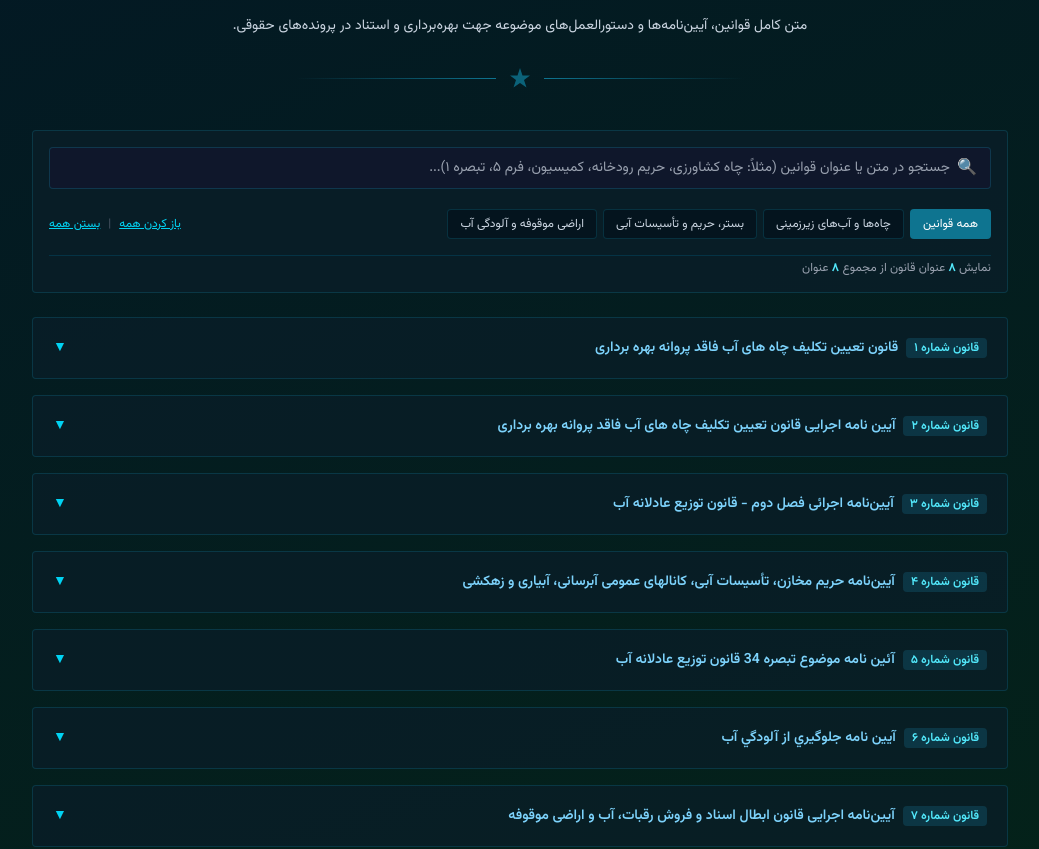
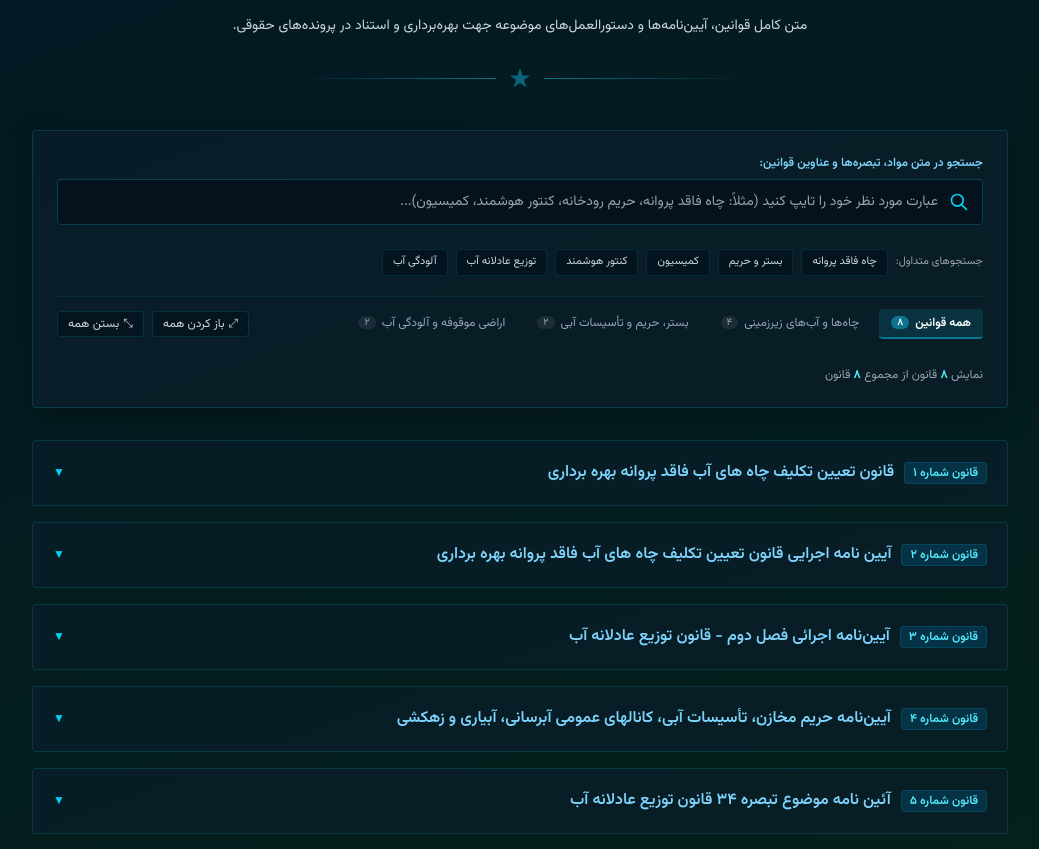
Before and after one commit to alinekoeerad/kianersi-law-site, a React (Vite) app: page / in a window 1280 px wide. Shown: the part 4620-5469 px from the top of the page, without its empty margins (120-1159 px from the left). Built offline with nearby package versions, Linux system fonts and the light colour scheme.

Commit message:
feat: enhance laws search UI/UX with keyword highlighting and quick tags

```diff
--- a/src/components/LawsSection.tsx
+++ b/src/components/LawsSection.tsx
@@ -5,6 +5,20 @@ import { lawsDatabase } from '../data/laws';
 // Helper function to convert English digits to Persian digits
 const toPersianDigits = (n: number | string) => {
   return n.toString().replace(/\d/g, (d) => '۰۱۲۳۴۵۶۷۸۹'[parseInt(d, 10)]);
+};
+
+// Count keyword occurrences in text
+const countOccurrences = (text: string, term: string) => {
+  if (!term.trim()) return 0;
+  const normalizedText = text.toLowerCase();
+  const normalizedTerm = term.trim().toLowerCase();
+  let count = 0;
+  let pos = 0;
+  while ((pos = normalizedText.indexOf(normalizedTerm, pos)) !== -1) {
+    count++;
+    pos += normalizedTerm.length;
+  }
+  return count;
 };
 
 export default function LawsSection() {
@@ -19,6 +33,16 @@ export default function LawsSection() {
     { id: 'lands', label: 'اراضی موقوفه و آلودگی آب' }
   ];
 
+  // Quick suggestion tags for faster user discovery
+  const quickTags = [
+    'چاه فاقد پروانه',
+    'بستر و حریم',
+    'کمیسیون',
+    'کنتور هوشمند',
+    'توزیع عادلانه آب',
+    'آلودگی آب'
+  ];
+
   // Map law id to category
   const getCategoryForLaw = (id: number) => {
     if ([1, 2, 3, 5].includes(id)) return 'wells';
@@ -26,21 +50,62 @@ export default function LawsSection() {
     return 'lands';
   };
 
-  // Filtered laws
+  // Category counts
+  const categoryCounts = useMemo(() => {
+    return {
+      all: lawsDatabase.length,
+      wells: lawsDatabase.filter((l) => [1, 2, 3, 5].includes(l.id)).length,
+      rivers: lawsDatabase.filter((l) => [4, 8].includes(l.id)).length,
+      lands: lawsDatabase.filter((l) => ![1, 2, 3, 5, 4, 8].includes(l.id)).length
+    };
+  }, []);
+
+  // Filtered laws with match counts
   const filteredLaws = useMemo(() => {
-    return lawsDatabase.filter((law) => {
+    const normalizedSearch = searchTerm.trim().toLowerCase();
+
+    return lawsDatabase
+      .map((law) => {
         const matchesCategory = selectedCategory === 'all' || getCategoryForLaw(law.id) === selectedCategory;
-      const normalizedSearch = searchTerm.trim().toLowerCase();
-      const matchesSearch = !normalizedSearch ||
-        law.title.toLowerCase().includes(normalizedSearch) ||
-        law.content.toLowerCase().includes(normalizedSearch);
+        const titleMatches = countOccurrences(law.title, normalizedSearch);
+        const contentMatches = countOccurrences(law.content, normalizedSearch);
+        const totalMatches = titleMatches + contentMatches;
+        const matchesSearch = !normalizedSearch || totalMatches > 0;
 
-      return matchesCategory && matchesSearch;
-    });
+        return {
+          ...law,
+          totalMatches,
+          isMatch: matchesCategory && matchesSearch
+        };
+      })
+      .filter((law) => law.isMatch);
   }, [searchTerm, selectedCategory]);
 
-  // Helper function to format legal text line by line with advanced regex
-  const formatLegalText = (text: string) => {
+  // Helper function to highlight the searched keyword
+  const highlightSearchTerm = (text: string, term: string) => {
+    if (!term.trim()) return toPersianDigits(text);
+    const escaped = term.trim().replace(/[.*+?^${}()|[\]\\]/g, '\\$&');
+    const regex = new RegExp(`(${escaped})`, 'gi');
+    const parts = text.split(regex);
+    if (parts.length === 1) return toPersianDigits(text);
+
+    return parts.map((part, i) => {
+      if (i % 2 === 1) {
+        return (
+          <mark
+            key={i}
+            className="bg-cyan-500/30 text-cyan-100 font-bold px-1 py-0.5 rounded-sm border-b-2 border-cyan-400 mx-0.5"
+          >
+            {toPersianDigits(part)}
+          </mark>
+        );
+      }
+      return toPersianDigits(part);
+    });
+  };
+
+  // Helper function to format legal text line by line with advanced regex + search highlighting
+  const formatLegalText = (text: string, term: string) => {
     if (!text) return null;
 
     return text.split('\n').map((line, lineIndex, array) => {
@@ -53,11 +118,11 @@ export default function LawsSection() {
             if (index % 2 === 1) {
               return (
                 <span key={index} className="legal-highlight">
-                  {toPersianDigits(part)}
+                  {highlightSearchTerm(part, term)}
                 </span>
               );
             }
-            return <span key={index}>{toPersianDigits(part)}</span>;
+            return <span key={index}>{highlightSearchTerm(part, term)}</span>;
           })}
           {lineIndex < array.length - 1 ? '\n' : ''}
         </span>
@@ -83,70 +148,158 @@ export default function LawsSection() {
           </div>
         </AnimSection>
 
-        {/* Search & Filter Bar */}
+        {/* Enhanced High-End Search & Filter Card */}
         <AnimSection delay={100}>
-          <div className="p-4 mb-6 rounded-sm space-y-4" style={{ backgroundColor: 'rgba(10, 30, 40, 0.8)', border: '1px solid rgba(14,116,144,0.3)' }}>
+          <div
+            className="p-6 mb-8 rounded-sm space-y-5 transition-all"
+            style={{
+              backgroundColor: 'rgba(10, 30, 40, 0.85)',
+              border: '1px solid rgba(14, 116, 144, 0.35)',
+              boxShadow: '0 8px 30px rgba(0,0,0,0.3)'
+            }}
+          >
+            {/* Search Input Box */}
+            <div>
+              <label className="block text-xs font-semibold mb-2" style={{ color: '#7dd3fc', fontFamily: 'Noto Sans Arabic' }}>
+                جستجو در متن مواد، تبصره‌ها و عناوین قوانین:
+              </label>
 
-            {/* Search Input */}
-            <div className="relative">
-              <span className="absolute right-3.5 top-2.5 text-gray-400">🔍</span>
+              <div className="relative flex items-center">
+                {/* Clean SVG Search Icon */}
+                <div className="absolute right-3.5 flex items-center pointer-events-none text-cyan-400">
+                  <svg className="w-5 h-5" fill="none" stroke="currentColor" viewBox="0 0 24 24">
+                    <path strokeLinecap="round" strokeLinejoin="round" strokeWidth="2" d="M21 21l-6-6m2-5a7 7 0 11-14 0 7 7 0 0114 0z" />
+                  </svg>
+                </div>
+
                 <input
                   type="text"
-                placeholder="جستجو در متن یا عنوان قوانین (مثلاً: چاه کشاورزی، حریم رودخانه، کمیسیون، فرم ۵، تبصره ۱)..."
+                  placeholder="عبارت مورد نظر خود را تایپ کنید (مثلاً: چاه فاقد پروانه، حریم رودخانه، کنتور هوشمند، کمیسیون)..."
                   value={searchTerm}
                   onChange={(e) => setSearchTerm(e.target.value)}
-                className="w-full pr-10 pl-4 py-2.5 text-xs md:text-sm rounded-sm bg-slate-900 border border-cyan-900/60 text-white placeholder-gray-400 focus:outline-none focus:border-cyan-500"
+                  className="w-full pr-11 pl-11 py-3 text-xs md:text-sm rounded-sm transition-all focus:outline-none placeholder-gray-400"
+                  style={{
+                    backgroundColor: 'rgba(2, 15, 26, 0.75)',
+                    border: '1px solid rgba(14, 116, 144, 0.45)',
+                    color: '#ffffff',
+                    fontFamily: 'Noto Sans Arabic'
+                  }}
                 />
+
+                {/* Clean SVG Clear Button */}
                 {searchTerm && (
                   <button
+                    type="button"
                     onClick={() => setSearchTerm('')}
-                  className="absolute left-3 top-2.5 text-xs text-gray-400 hover:text-white"
+                    className="absolute left-3 p-1.5 rounded-full text-gray-400 hover:text-white hover:bg-cyan-900/40 transition-colors"
+                    title="پاک کردن جستجو"
+                    aria-label="پاک کردن جستجو"
                   >
-                  ✕ پاک کردن
+                    <svg className="w-4 h-4" fill="none" stroke="currentColor" viewBox="0 0 24 24">
+                      <path strokeLinecap="round" strokeLinejoin="round" strokeWidth="2" d="M6 18L18 6M6 6l12 12" />
+                    </svg>
                   </button>
                 )}
               </div>
+            </div>
 
-            {/* Category Filter Pills & Toggle Buttons */}
-            <div className="flex flex-wrap items-center justify-between gap-3 pt-1">
-              <div className="flex flex-wrap items-center gap-1.5">
-                {categories.map((cat) => (
+            {/* Quick Keyword Suggestion Tags */}
+            <div className="flex flex-wrap items-center gap-2 pt-1">
+              <span className="text-[11px] text-gray-400" style={{ fontFamily: 'Noto Sans Arabic' }}>
+                جستجوهای متداول:
+              </span>
+              {quickTags.map((tag) => {
+                const isActive = searchTerm === tag;
+                return (
+                  <button
+                    key={tag}
+                    type="button"
+                    onClick={() => setSearchTerm(isActive ? '' : tag)}
+                    className="text-[11px] px-2.5 py-1 rounded-sm transition-all"
+                    style={{
+                      backgroundColor: isActive ? 'rgba(14, 116, 144, 0.35)' : 'rgba(2, 15, 26, 0.6)',
+                      color: isActive ? '#7dd3fc' : '#cbd5e1',
+                      border: isActive ? '1px solid #0e7490' : '1px solid rgba(14, 116, 144, 0.25)',
+                      fontFamily: 'Noto Sans Arabic'
+                    }}
+                  >
+                    {tag} {isActive && '✕'}
+                  </button>
+                );
+              })}
+            </div>
+
+            {/* Editorial Category Tabs & Expand/Collapse Controls */}
+            <div className="pt-3 border-t flex flex-wrap items-center justify-between gap-4" style={{ borderColor: 'rgba(14, 116, 144, 0.2)' }}>
+
+              {/* Category Tabs */}
+              <div className="flex flex-wrap items-center gap-2">
+                {categories.map((cat) => {
+                  const isSelected = selectedCategory === cat.id;
+                  const count = categoryCounts[cat.id as keyof typeof categoryCounts];
+                  return (
                     <button
                       key={cat.id}
+                      type="button"
                       onClick={() => setSelectedCategory(cat.id as any)}
-                    className="text-xs px-3 py-1.5 rounded-sm transition-all duration-200"
+                      className="text-xs py-1.5 px-3 rounded-sm transition-all duration-200 flex items-center gap-1.5"
                       style={{
-                      backgroundColor: selectedCategory === cat.id ? '#0e7490' : 'rgba(2, 15, 26, 0.6)',
-                      color: selectedCategory === cat.id ? '#ffffff' : '#cbd5e1',
-                      border: '1px solid rgba(14, 116, 144, 0.3)'
+                        backgroundColor: isSelected ? 'rgba(14, 116, 144, 0.25)' : 'transparent',
+                        color: isSelected ? '#ffffff' : '#94a3b8',
+                        borderBottom: isSelected ? '2px solid #0e7490' : '2px solid transparent',
+                        fontWeight: isSelected ? 600 : 400,
+                        fontFamily: 'Noto Sans Arabic'
                       }}
                     >
-                    {cat.label}
+                      <span>{cat.label}</span>
+                      <span
+                        className="text-[10px] px-1.5 py-0.2 rounded-full"
+                        style={{
+                          backgroundColor: isSelected ? '#0e7490' : 'rgba(255, 255, 255, 0.08)',
+                          color: isSelected ? '#ffffff' : '#94a3b8'
+                        }}
+                      >
+                        {toPersianDigits(count)}
+                      </span>
                     </button>
-                ))}
+                  );
+                })}
               </div>
 
-              {/* Expand / Collapse All */}
-              <div className="flex items-center gap-2 text-xs">
+              {/* Expand / Collapse Controls */}
+              <div className="flex items-center gap-2">
                 <button
+                  type="button"
                   onClick={() => setOpenAll(true)}
-                  className="text-cyan-400 hover:text-cyan-300 underline"
+                  className="text-xs px-2.5 py-1 rounded-sm text-gray-300 hover:text-cyan-300 transition-colors flex items-center gap-1"
+                  style={{ border: '1px solid rgba(14, 116, 144, 0.3)', backgroundColor: 'rgba(2, 15, 26, 0.5)' }}
                 >
-                  باز کردن همه
+                  <span>⤢</span>
+                  <span>باز کردن همه</span>
                 </button>
-                <span className="text-gray-600">|</span>
                 <button
+                  type="button"
                   onClick={() => setOpenAll(false)}
-                  className="text-cyan-400 hover:text-cyan-300 underline"
+                  className="text-xs px-2.5 py-1 rounded-sm text-gray-300 hover:text-cyan-300 transition-colors flex items-center gap-1"
+                  style={{ border: '1px solid rgba(14, 116, 144, 0.3)', backgroundColor: 'rgba(2, 15, 26, 0.5)' }}
                 >
-                  بستن همه
+                  <span>⤡</span>
+                  <span>بستن همه</span>
                 </button>
               </div>
+
             </div>
 
-            {/* Result count with Persian Digits */}
-            <div className="text-xs text-gray-400 pt-1 border-t border-cyan-950">
-              نمایش <strong className="text-cyan-300 font-bold">{toPersianDigits(filteredLaws.length)}</strong> عنوان قانون از مجموع <strong className="text-cyan-300 font-bold">{toPersianDigits(lawsDatabase.length)}</strong> عنوان
+            {/* Results Counter Bar */}
+            <div className="pt-2 flex items-center justify-between text-xs text-gray-400">
+              <p>
+                نمایش <strong className="text-cyan-300 font-bold">{toPersianDigits(filteredLaws.length)}</strong> قانون از مجموع <strong className="text-cyan-300 font-bold">{toPersianDigits(lawsDatabase.length)}</strong> قانون
+              </p>
+              {searchTerm && (
+                <p className="text-cyan-300 font-medium">
+                  فیلتر بر اساس عبارت «{searchTerm}»
+                </p>
+              )}
             </div>
 
           </div>
@@ -155,41 +308,66 @@ export default function LawsSection() {
         {/* Laws Accordion List */}
         <AnimSection delay={200}>
           {filteredLaws.length === 0 ? (
-            <div className="p-8 text-center rounded-sm bg-slate-900/50 border border-cyan-900/30">
-              <p className="text-sm text-gray-300 mb-2">موردی متناسب با عبارت جستجوی «{searchTerm}» یافت نشد.</p>
+            <div className="p-10 text-center rounded-sm bg-slate-900/60 border border-cyan-900/40 space-y-3">
+              <span className="text-3xl inline-block text-cyan-400">⚖️</span>
+              <p className="text-sm font-semibold text-gray-200">
+                موردی متناسب با عبارت جستجوی «{searchTerm}» یافت نشد.
+              </p>
+              <p className="text-xs text-gray-400 max-w-md mx-auto leading-6">
+                پیشنهاد می‌شود املای واژه را بررسی کرده یا از عبارات کلی‌تر نظیر «چاه»، «حریم»، «پروانه» یا «تأسیسات» استفاده کنید.
+              </p>
               <button
+                type="button"
                 onClick={() => { setSearchTerm(''); setSelectedCategory('all'); }}
-                className="text-xs text-cyan-400 hover:underline"
+                className="mt-2 text-xs px-4 py-2 rounded-sm font-semibold transition-all hover:brightness-110"
+                style={{ backgroundColor: '#0e7490', color: '#ffffff' }}
               >
-                نمایش همه قوانین
+                پاک کردن فیلترها و مشاهده همه قوانین
               </button>
             </div>
           ) : (
             <div className="space-y-4">
-              {filteredLaws.map((law) => (
+              {filteredLaws.map((law) => {
+                const isAutoOpen = searchTerm.trim().length > 0;
+                const isOpen = openAll === true ? true : openAll === false ? false : isAutoOpen ? true : undefined;
+
+                return (
                   <details
-                  key={`${law.id}-${openAll}`}
-                  open={openAll === true ? true : openAll === false ? false : undefined}
+                    key={`${law.id}-${openAll}-${searchTerm}`}
+                    open={isOpen}
                     className="group p-5 rounded-sm transition-colors duration-300 hover:bg-cyan-950/40"
                     style={{ backgroundColor: 'rgba(10, 30, 40, 0.75)', border: '1px solid rgba(14,116,144,0.3)' }}
                   >
 
-                  <summary className="flex items-center justify-between cursor-pointer list-none font-semibold text-sm outline-none" style={{ fontFamily: 'Noto Naskh Arabic, serif', color: '#7dd3fc' }}>
-                    <span className="group-hover:text-white transition-colors duration-300 flex items-center gap-2">
-                      <span className="text-xs px-2 py-0.5 rounded-sm bg-cyan-900/50 text-cyan-300">
+                    <summary className="flex items-center justify-between cursor-pointer list-none font-semibold text-sm outline-none gap-3" style={{ fontFamily: 'Noto Naskh Arabic, serif', color: '#7dd3fc' }}>
+                      <div className="flex items-center gap-2.5 flex-wrap flex-1">
+                        <span className="text-xs px-2 py-0.5 rounded-sm bg-cyan-950 text-cyan-300 border border-cyan-800/50">
                           قانون شماره {toPersianDigits(law.id)}
                         </span>
-                      <span>{law.title}</span>
+                        <span className="group-hover:text-white transition-colors duration-300 text-sm md:text-base">
+                          {highlightSearchTerm(law.title, searchTerm)}
                         </span>
-                    <span className="text-cyan-400 group-open:rotate-180 transition-transform duration-300">▼</span>
+                      </div>
+
+                      <div className="flex items-center gap-3 flex-shrink-0">
+                        {searchTerm.trim() && law.totalMatches > 0 && (
+                          <span className="text-xs px-2.5 py-0.5 rounded-sm bg-cyan-500/20 text-cyan-200 border border-cyan-500/40 font-sans">
+                            {toPersianDigits(law.totalMatches)} مورد منطبق
+                          </span>
+                        )}
+                        <span className="text-cyan-400 group-open:rotate-180 transition-transform duration-300 text-xs">
+                          ▼
+                        </span>
+                      </div>
                     </summary>
 
                     <div className="mt-4 pt-4 legal-article" style={{ borderTop: '1px solid rgba(14,116,144,0.2)', whiteSpace: 'pre-wrap' }}>
-                    {formatLegalText(law.content)}
+                      {formatLegalText(law.content, searchTerm)}
                     </div>
 
                   </details>
-              ))}
+                );
+              })}
             </div>
           )}
         </AnimSection>
```
Lines whose indentation alone changed are shown as unchanged.
